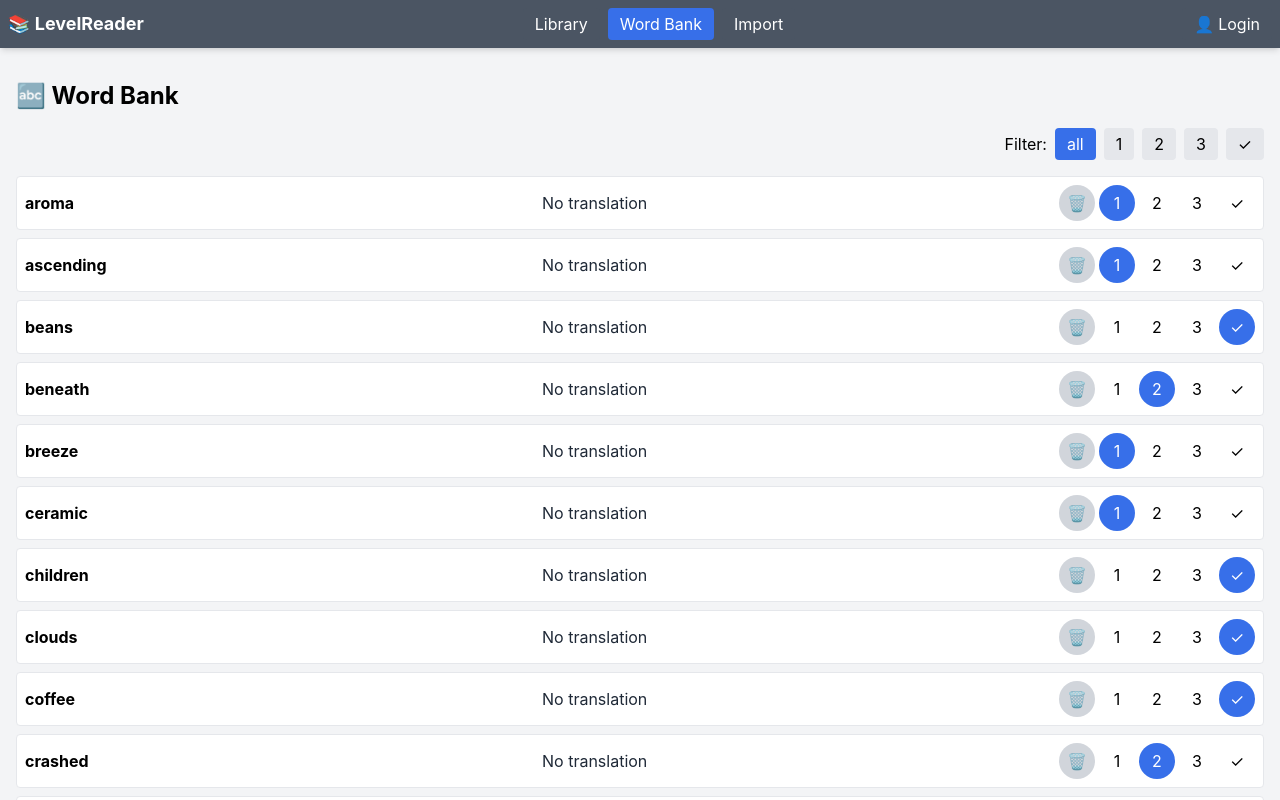
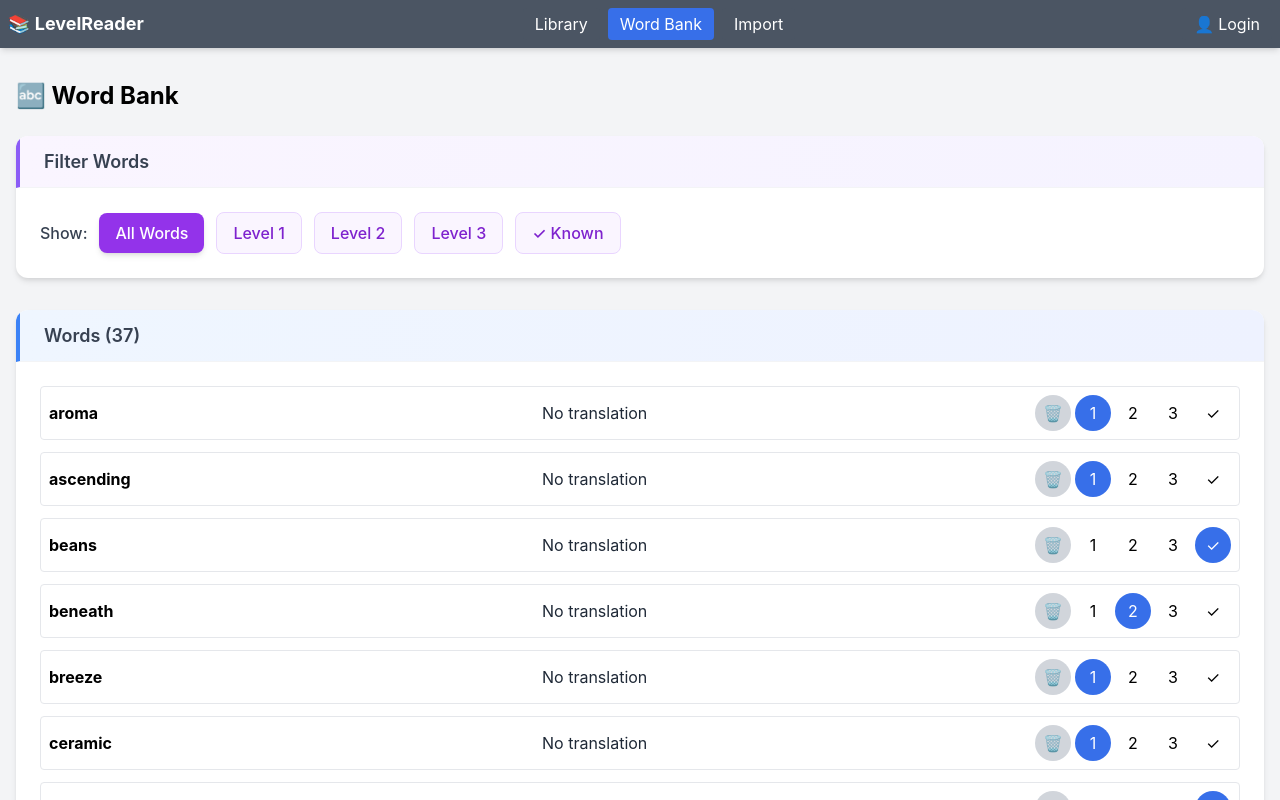
Before and after one commit to oskarmeister/levelreader-react, a React (Create React App) app: page /wordbank in a window 1280 px wide. Shown: the top 800 px of the page. Built offline with nearby package versions, Linux system fonts and the light colour scheme.

Commit message:
Redesign WordBankView with beautiful card sections and styled title boxes
cgen-d43a0f508e3e44abbf44d2a1f39fee36

```diff
--- a/src/components/WordBankView.js
+++ b/src/components/WordBankView.js
@@ -1,45 +1,61 @@
-import React, { useContext } from 'react';
-import AppContext from '../context/AppContext';
-import { StorageManager } from '../storageManager';
+import React, { useContext } from "react";
+import AppContext from "../context/AppContext";
+import { StorageManager } from "../storageManager";
 
 const WordBankView = () => {
   const { state, setState } = useContext(AppContext);
 
-  const buttons = ['all', '1', '2', '3', 'known'];
+  const buttons = ["all", "1", "2", "3", "known"];
 
   const handleFilter = (val) => {
-    setState(prev => ({ ...prev, filterValue: val }));
+    setState((prev) => ({ ...prev, filterValue: val }));
   };
 
   const populateWordBank = () => {
-    return Object.entries(state.wordMetadata).sort((a, b) => a[0].localeCompare(b[0])).map(([word, m]) => {
-      if (state.filterValue !== 'all' && m.fam !== state.filterValue) return null;
+    return Object.entries(state.wordMetadata)
+      .sort((a, b) => a[0].localeCompare(b[0]))
+      .map(([word, m]) => {
+        if (state.filterValue !== "all" && m.fam !== state.filterValue)
+          return null;
         return (
-        <li key={word} className="flex items-center bg-white border rounded p-2 mb-2">
+          <li
+            key={word}
+            className="flex items-center bg-white border rounded p-2 mb-2"
+          >
             <span className="font-bold flex-1">{word}</span>
-          <span className="flex-1 text-gray-800">{m.translation || 'No translation'}</span>
+            <span className="flex-1 text-gray-800">
+              {m.translation || "No translation"}
+            </span>
             <div className="flex gap-1">
-            {['0', '1', '2', '3', 'known'].map(val => (
+              {["0", "1", "2", "3", "known"].map((val) => (
                 <button
                   key={val}
-                className={`w-9 h-9 rounded-full ${val === '0' && (state.deletedWords.includes(word) ? 'bg-red-500 text-white' : 'bg-gray-300')} ${(val !== '0' && m.fam === val) ? 'bg-primary text-white' : ''}`}
+                  className={`w-9 h-9 rounded-full ${val === "0" && (state.deletedWords.includes(word) ? "bg-red-500 text-white" : "bg-gray-300")} ${val !== "0" && m.fam === val ? "bg-primary text-white" : ""}`}
                   onClick={async () => {
-                  if (val === '0') {
+                    if (val === "0") {
                       if (!state.deletedWords.includes(word)) {
-                      setState(prev => ({ ...prev, deletedWords: [...prev.deletedWords, word] }));
+                        setState((prev) => ({
+                          ...prev,
+                          deletedWords: [...prev.deletedWords, word],
+                        }));
                         delete state.wordMetadata[word];
                       }
                     } else {
-                    setState(prev => ({
+                      setState((prev) => ({
                         ...prev,
-                      deletedWords: prev.deletedWords.filter(w => w !== word),
-                      wordMetadata: { ...prev.wordMetadata, [word]: { translation: m.translation, fam: val } }
+                        deletedWords: prev.deletedWords.filter(
+                          (w) => w !== word,
+                        ),
+                        wordMetadata: {
+                          ...prev.wordMetadata,
+                          [word]: { translation: m.translation, fam: val },
+                        },
                       }));
                     }
                     await StorageManager.save(state);
                   }}
                 >
-                {val === '0' ? '🗑️' : val === 'known' ? '✓' : val}
+                  {val === "0" ? "🗑️" : val === "known" ? "✓" : val}
                 </button>
               ))}
             </div>
@@ -49,17 +65,85 @@ const WordBankView = () => {
   };
 
   return (
-    <div className="container mx-auto p-4">
-      <h2 className="text-2xl font-bold mb-4">🔤 Word Bank</h2>
-      <div className="filter-container mb-4 text-right">
-        Filter:
-        {buttons.map(btn => (
-          <button key={btn} className={`ml-2 px-3 py-1 rounded ${state.filterValue === btn ? 'bg-primary text-white' : 'bg-gray-200'}`} onClick={() => handleFilter(btn)}>
-            {btn === 'known' ? '✓' : btn}
+    <div
+      className="container mx-auto overflow-visible"
+      style={{ margin: "0 auto 200px", padding: "16px 16px 0" }}
+    >
+      <h2 className="text-2xl font-bold mb-6 overflow-visible">🔤 Word Bank</h2>
+
+      {/* Filter section */}
+      <div
+        className="bg-white rounded-xl shadow-lg mb-8 overflow-hidden"
+        style={{
+          boxShadow:
+            "0 4px 6px -1px rgba(0, 0, 0, 0.1), 0 2px 4px -1px rgba(0, 0, 0, 0.06)",
+        }}
+      >
+        <div
+          className="bg-gradient-to-r from-purple-50 to-violet-50 px-6 py-3 border-b border-gray-100"
+          style={{
+            fontSize: "18px",
+            fontWeight: "600",
+            color: "#374151",
+            borderLeft: "4px solid #8B5CF6",
+          }}
+        >
+          Filter Words
+        </div>
+        <div className="p-6">
+          <div className="flex flex-wrap gap-3 items-center">
+            <span className="text-gray-700 font-medium">Show:</span>
+            {buttons.map((btn) => (
+              <button
+                key={btn}
+                className={`px-4 py-2 rounded-lg font-medium transition-all transform hover:scale-105 ${
+                  state.filterValue === btn
+                    ? "bg-purple-600 text-white shadow-md"
+                    : "bg-purple-50 text-purple-700 hover:bg-purple-100 border border-purple-200"
+                }`}
+                onClick={() => handleFilter(btn)}
+              >
+                {btn === "known"
+                  ? "✓ Known"
+                  : btn === "all"
+                    ? "All Words"
+                    : `Level ${btn}`}
               </button>
             ))}
           </div>
-      <ul className="list-none p-0">{populateWordBank()}</ul>
+        </div>
+      </div>
+
+      {/* Words List section */}
+      <div
+        className="bg-white rounded-xl shadow-lg mb-8 overflow-hidden"
+        style={{
+          boxShadow:
+            "0 4px 6px -1px rgba(0, 0, 0, 0.1), 0 2px 4px -1px rgba(0, 0, 0, 0.06)",
+        }}
+      >
+        <div
+          className="bg-gradient-to-r from-blue-50 to-indigo-50 px-6 py-3 border-b border-gray-100"
+          style={{
+            fontSize: "18px",
+            fontWeight: "600",
+            color: "#374151",
+            borderLeft: "4px solid #3B82F6",
+          }}
+        >
+          Words (
+          {
+            Object.entries(state.wordMetadata).filter(
+              ([word, m]) =>
+                state.filterValue === "all" || m.fam === state.filterValue,
+            ).length
+          }
+          )
+        </div>
+        <div className="p-6">
+          <ul className="list-none p-0 space-y-3">{populateWordBank()}</ul>
+        </div>
+      </div>
     </div>
   );
 };
```
Lines whose indentation alone changed are shown as unchanged.
